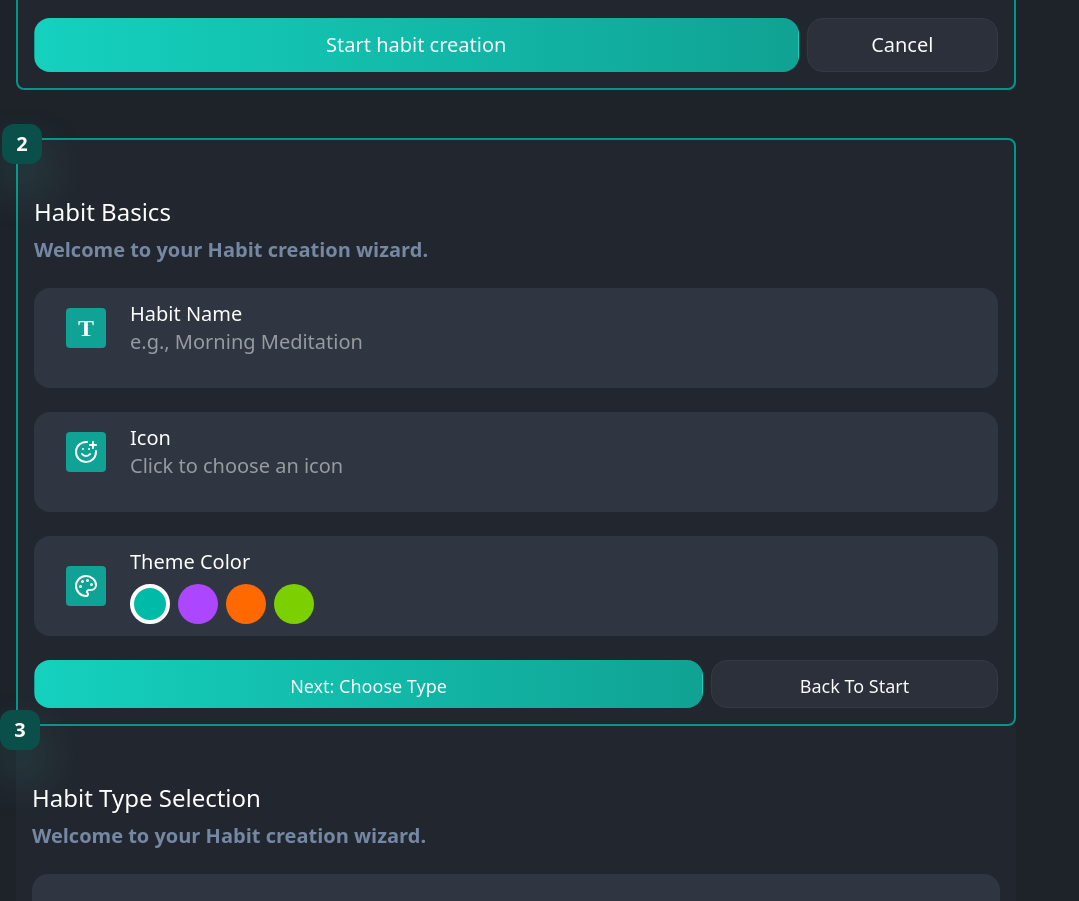
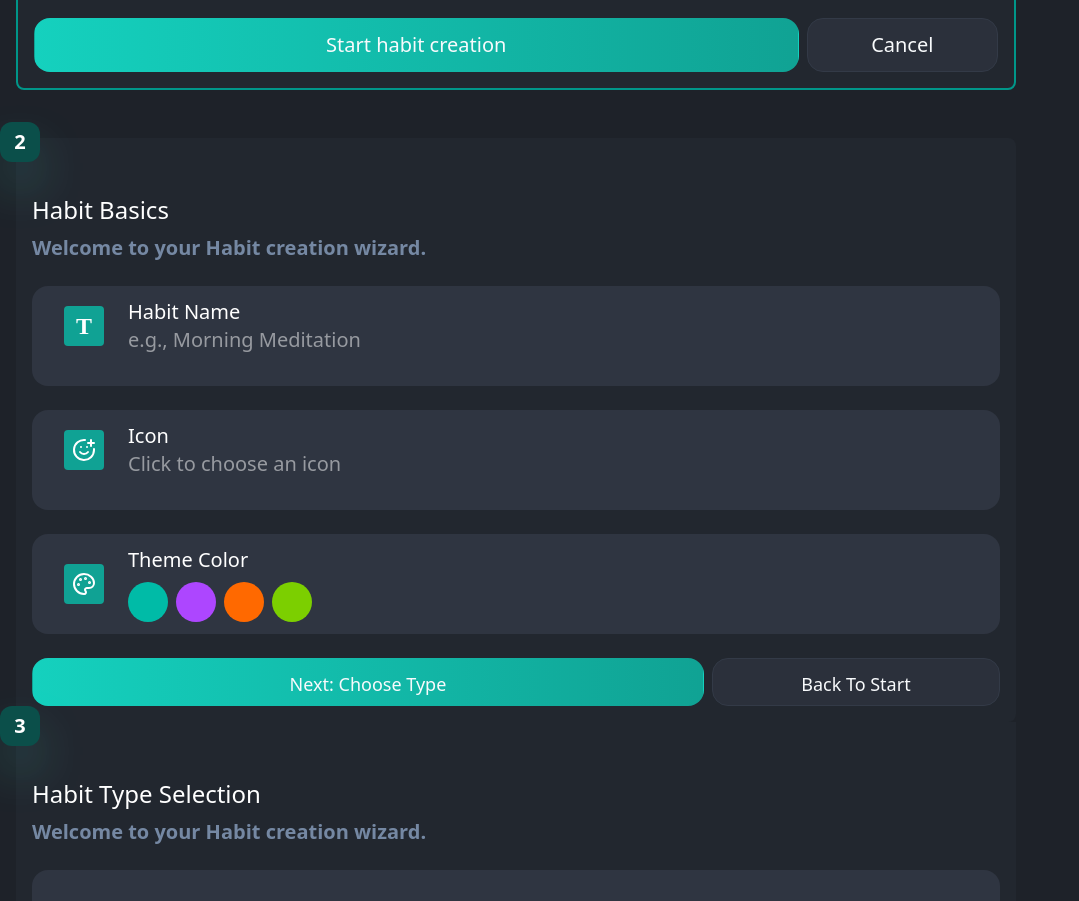
Before and after one commit to LemnsaLeger/Habit-crush, a React (Vite) app: page /create-habit in a window 1280 px wide. Shown: the part 540-1441 px from the top of the page, without its empty margins (0-1079 px from the left). Built offline with nearby package versions, Linux system fonts and the light colour scheme.

Commit message:
Modify habitbasics.jsx, Add props and implement them, Implement color selection.

```diff
--- a/src/components/habitbasics.jsx
+++ b/src/components/habitbasics.jsx
@@ -2,10 +2,17 @@ import { SmilePlus, Palette } from "lucide-react";
 
 import "../index.css";
 
-export default function HabitBasics() {
+export default function HabitBasics({ active, habit, setHabit , onNext, onBack})
+ {
+  const isValid = habit.name.trim() && habit.icon && habit.color;
+
   return (
     <>
-      <section className="new-habit basics border-2 border-teal-600 p-4 rounded-lg bg-[220 16% 14%]  flex flex-col gap-4 relative text-start mt-12">
+      <section
+        className={`new-habit ${
+          active ? "ring-2 ring-[hsl(var(--border))]" : ""
+        } p-4 rounded-lg bg-[220 16% 14%]  flex flex-col gap-4 relative text-start mt-12`}
+      >
         <div className="count w-5 absolute h-5 top-0 left-0 bg-teal-900 p-5 flex justify-center items-center rounded-xl shadow-2xl shadow-teal-300">
           2
         </div>
@@ -19,8 +26,12 @@ export default function HabitBasics() {
             <div className="logo t">T</div>
             <div className="info">
               <h3>Habit Name</h3>
-              {/* <p>Multi-step configuration</p> */}
-              <input type="text" placeholder="e.g., Morning Meditation" />
+              <input
+                type="text"
+                placeholder="e.g., Morning Meditation"
+                onChange={(e) => setHabit({ ...habit, name: e.target.value })}
+                value={habit.name}
+              />
             </div>
           </div>
           {/* <p>Create habits that stick to our giant habit control</p> */}
@@ -34,7 +45,13 @@ export default function HabitBasics() {
             </div>
             <div className="info">
               <h3>Icon</h3>
-              <input type="text" placeholder="Click to choose an icon" />
+              <input
+                type="text"
+                placeholder="Click to choose an icon"
+                onFocus={() => {}}
+                onChange={(e) => setHabit({ ...habit, icon: e.target.value })}
+                value={habit.icon}
+              />
             </div>
           </div>
           {/* <p>Create habits that stick to our giant habit control</p> */}
@@ -48,21 +65,42 @@ export default function HabitBasics() {
             <div className="info">
               <h3>Theme Color</h3>
               <div>
-                <p className="teal-dot active"></p>
-                <p className="purple-dot"></p>
-                <p className="orange-dot"></p>
-                <p className="lemon-green-dot"></p>
+                <p
+                  className={`teal-dot ${
+                    habit.color === "teal" ? "active" : ""
+                  }`}
+                  onClick={() => setHabit({ ...habit, color: "teal" })}
+                ></p>
+                <p
+                  className={`purple-dot ${
+                    habit.color === "purple" ? "active" : ""
+                  }`}
+                  onClick={() => setHabit({ ...habit, color: "purple" })}
+                ></p>
+                <p
+                  className={`orange-dot ${
+                    habit.color === "orange" ? "active" : ""
+                  }`}
+                  onClick={() => setHabit({ ...habit, color: "orange" })}
+                ></p>
+
+                <p
+                  className={`lemon-green-dot ${
+                    habit.color === "lemon-green" ? "active" : ""
+                  }`}
+                  onClick={() => setHabit({ ...habit, color: "lemon-green" })}
+                ></p>
               </div>
             </div>
           </div>
           {/* <p>Create habits that stick to our giant habit control</p> */}
         </article>
         <div className="buttons basics">
-          <button>
+          <button disabled={!isValid} onClick={onNext}>
             {/* <span>icon</span> */}
             Next: Choose Type
           </button>
-          <button>Back To Start</button>
+          <button onClick={onBack}>Back To Start</button>
         </div>
       </section>
     </>
```
